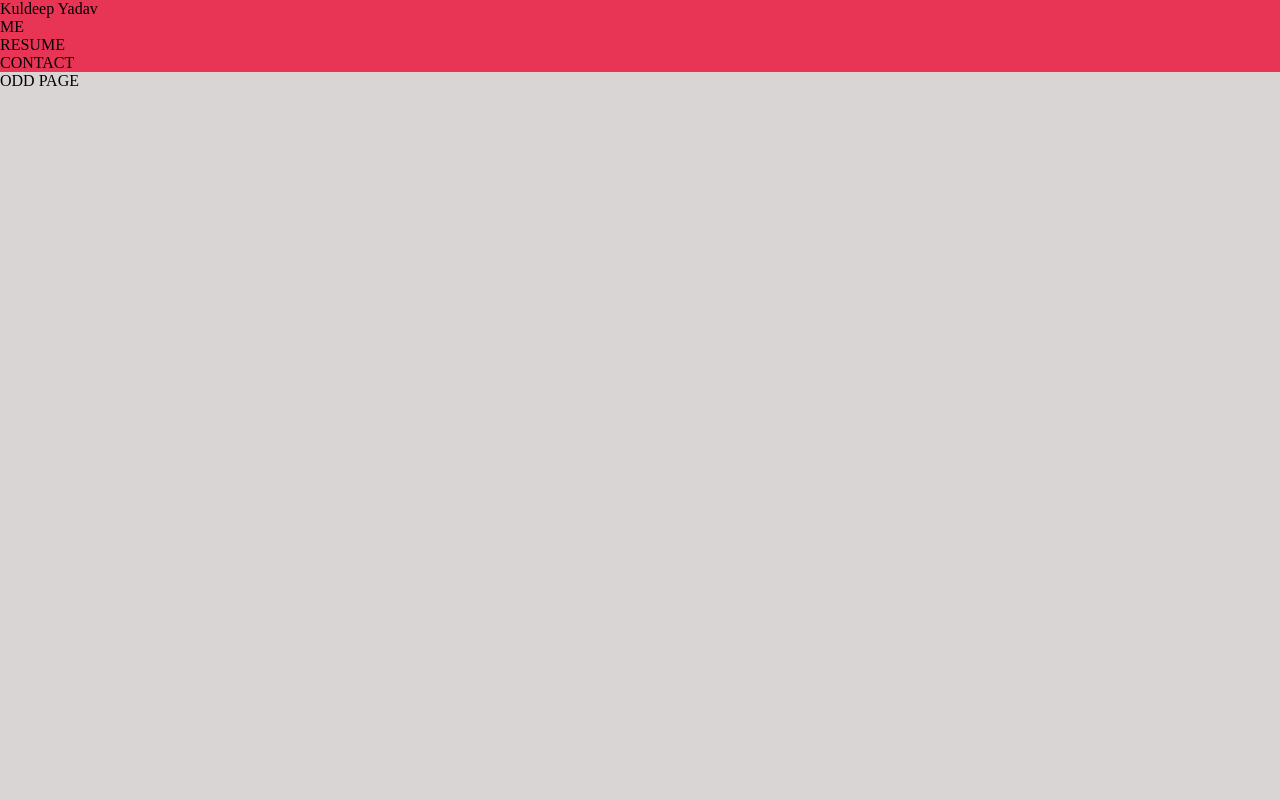
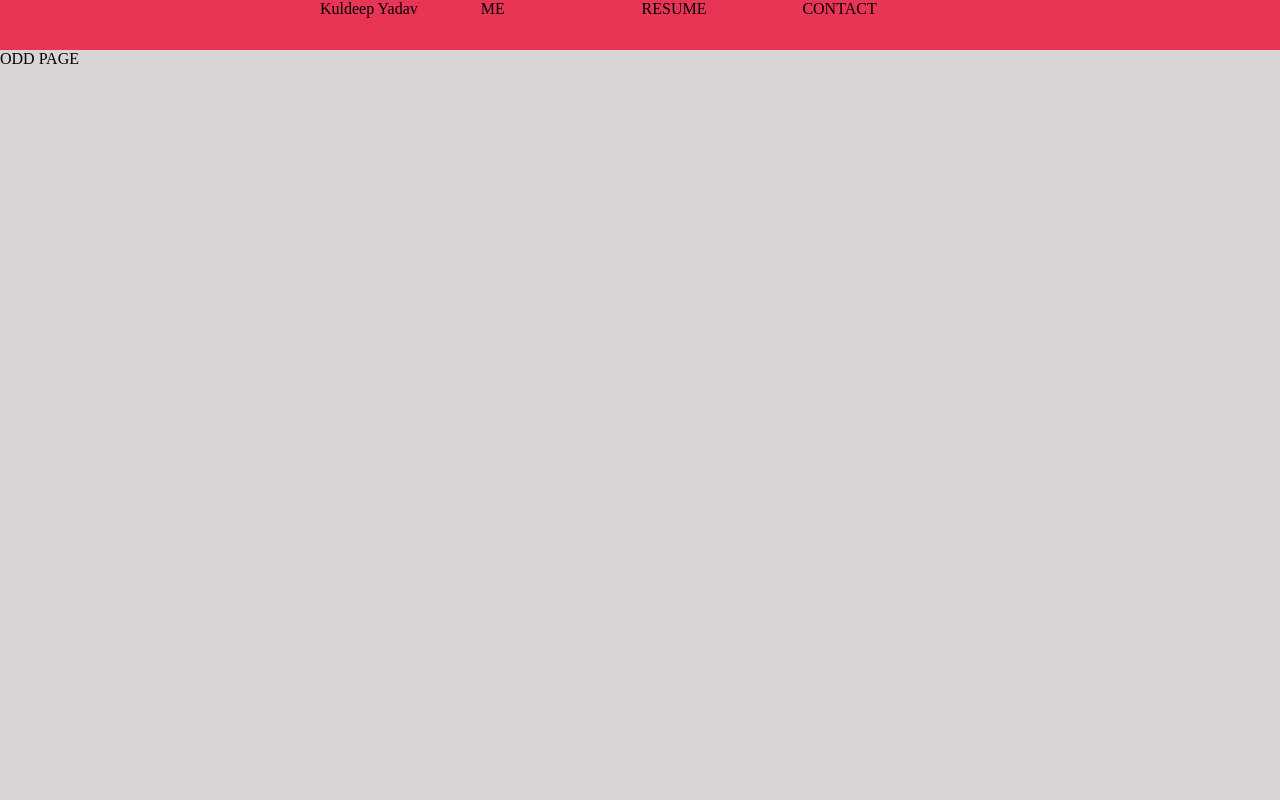
Before and after one commit to kuldeepiitg/kuldeepiitg.github.io, a plain HTML site: page index.html in a window 1280 px wide. Shown: the top 800 px of the page. Drawn offline with nearby package versions, Linux system fonts and the light colour scheme.

Commit message:
Tabs added in top bar

```diff
--- a/resume.css
+++ b/resume.css
@@ -25,3 +25,20 @@ body {
     top: 0px;
     z-index: 100;
 }
+
+.pageSwitch {
+    display: inline-block;
+    margin: 0 auto;
+    width: 24.5%;
+}
+
+.topBarTabsGroup {
+    margin: 0 auto;
+    width: 50%;
+}
+
+.name {
+	display: inline-block;
+    margin: 0 auto;
+    width: 24.5%;
+}
```
Also changed, not shown: index.html (line endings or trailing spaces).
